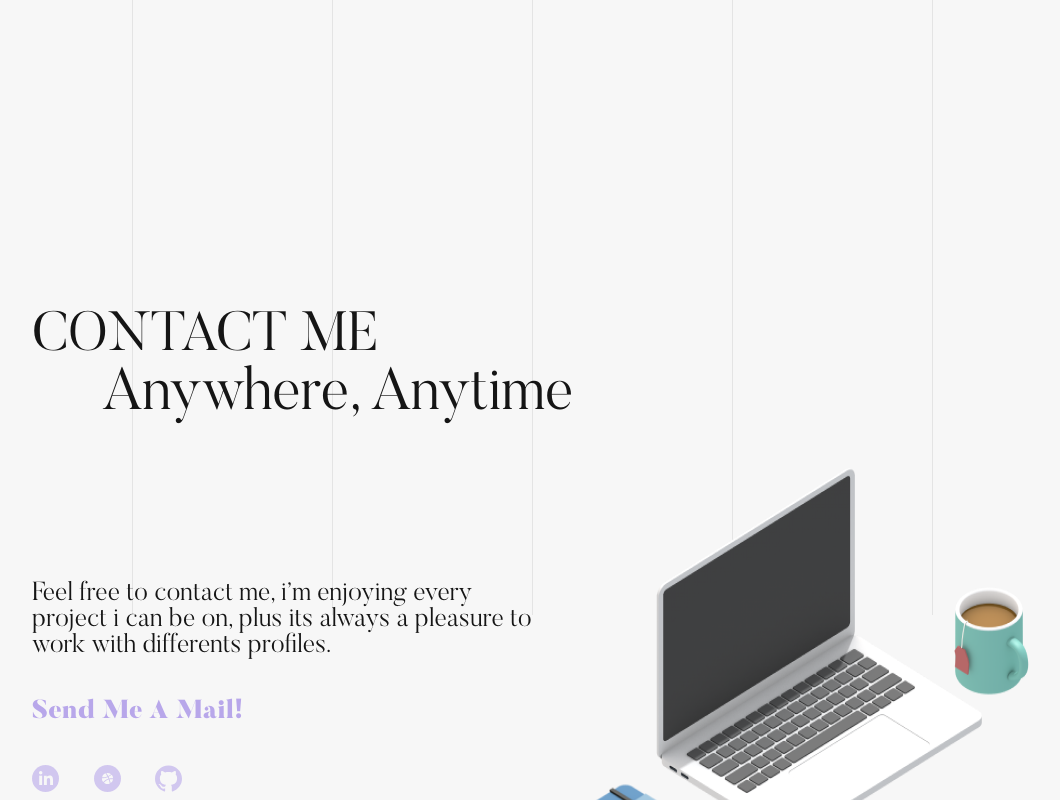
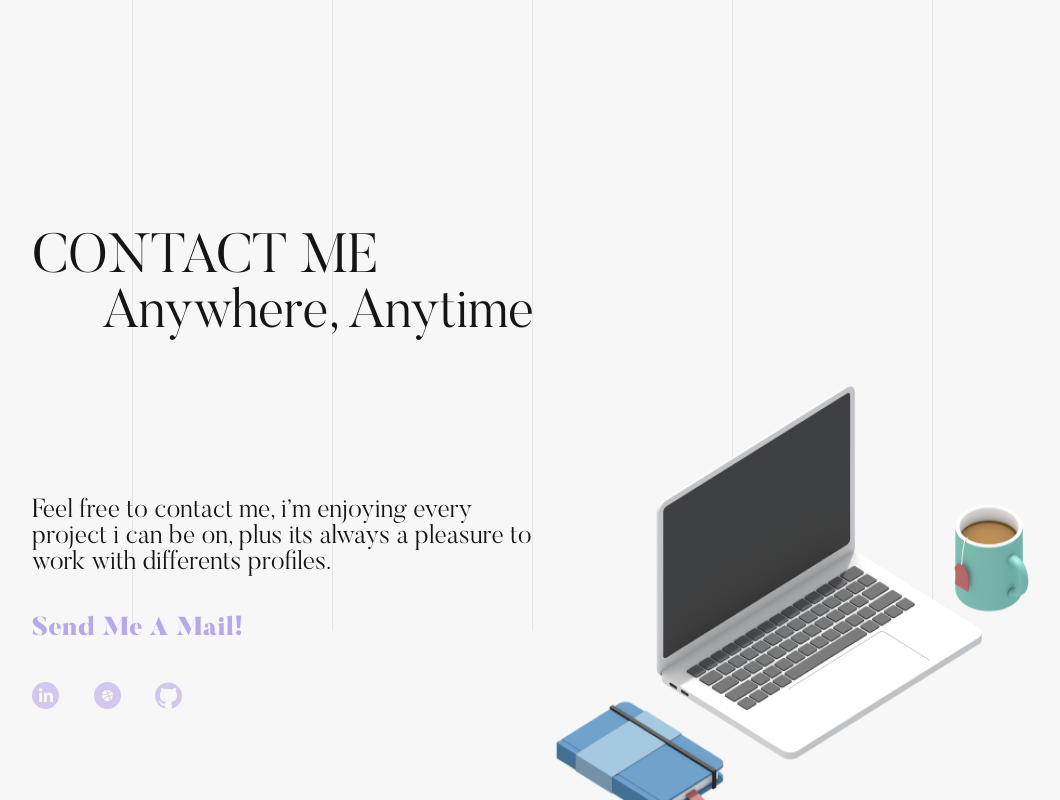
Before and after one commit to MaevaWolff/LinaBLIDI-portfolio, a React (Create React App) app: page / in a window 1280 px wide. Shown: the part 2100-2900 px from the top of the page, without its empty margins (108-1168 px from the left). Built offline with nearby package versions, Linux system fonts and the light colour scheme.

Commit message:
convert home contact scss style to styled component

```diff
--- a/src/components/HomeContact/HomeContact.component.jsx
+++ b/src/components/HomeContact/HomeContact.component.jsx
@@ -1,4 +1,11 @@
 import React from 'react';
+import styled from 'styled-components';
+import {
+  colors,
+  breakpoints,
+  fontSize,
+  titleFontSize
+} from '../../styles/config/const';
 import workingImage from '../../assets/workingImage.png';
 import linkedinSVG from '../../assets/icons/linkedin.svg';
 import dribbbleSVG from '../../assets/icons/dribbble.svg';
@@ -6,43 +13,119 @@ import githubSVG from '../../assets/icons/github.svg';
 
 export default function HomeContact() {
   return (
-    <div className='homeContact'>
-      <h2 className='homeContact__mainTitle'>contact me</h2>
-      <h3 className='homeContact__subTitle'>Anywhere, Anytime</h3>
-      <div className='homeContact__content'>
-        <div className='homeContact__infos'>
-          <p className='homeContact__text'>
+    <Container>
+      <MainTitle>contact me</MainTitle>
+      <SubTitle>Anywhere, Anytime</SubTitle>
+      <Content>
+        <div>
+          <Text>
             Feel free to contact me, i’m enjoying every project i can be on,
             plus its always a pleasure to work with differents profiles.
-          </p>
-          <p className='homeContact__mail'>Send Me A Mail!</p>
-          <div className='homeContact__socials'>
-            <a
-              className='homeContact__socialsLinks'
-              href='https://www.linkedin.com/in/lina-blidi-000aa0174/'
-            >
+          </Text>
+          <Mail>Send Me A Mail!</Mail>
+          <Socials>
+            <Links href='https://www.linkedin.com/in/lina-blidi-000aa0174/'>
               <img src={linkedinSVG} alt='socials_icon_linkedin' />
-            </a>
-            <a
-              className='homeContact__socialsLinks'
-              href='https://dribbble.com/LinaBlidi'
-            >
+            </Links>
+            <Links href='https://dribbble.com/LinaBlidi'>
               <img src={dribbbleSVG} alt='socials_icon_dribbble' />
-            </a>
-            <a
+            </Links>
+            <Links
               className='homeContact__socialsLinks'
               href='https://github.com/LinaBlidi'
             >
               <img src={githubSVG} alt='socials_icon_github' />
-            </a>
-          </div>
+            </Links>
+          </Socials>
         </div>
-        <img
-          src={workingImage}
-          alt='workingImage'
-          className='homeContact__image'
-        />
-      </div>
-    </div>
+        <Illu src={workingImage} alt='workingImage' />
+      </Content>
+    </Container>
   );
 }
+
+const Container = styled.div`
+  width: 100%;
+  height: 100vh;
+  display: flex;
+  justify-content: center;
+  flex-direction: column;
+`;
+
+const MainTitle = styled.h2`
+  font-size: ${titleFontSize.s};
+  text-transform: uppercase;
+  @media (min-width: ${breakpoints.medium}) {
+    font-size: ${titleFontSize.m};
+  }
+  @media (min-width: ${breakpoints.large}) {
+    font-size: ${titleFontSize.l};
+  }
+`;
+
+const SubTitle = styled.h3`
+  margin-left: 70px;
+  font-size: ${titleFontSize.s};
+  @media (min-width: ${breakpoints.medium}) {
+    font-size: ${titleFontSize.m};
+  }
+  @media (min-width: ${breakpoints.large}) {
+    font-size: ${titleFontSize.l};
+  }
+`;
+
+const Content = styled.div`
+  display: flex;
+  align-items: flex-start;
+  justify-content: space-between;
+  margin-top: 40px;
+  @media (min-width: ${breakpoints.medium}) {
+    align-items: center;
+  }
+`;
+
+const Text = styled.p`
+  font-size: ${fontSize.s};
+  @media (min-width: ${breakpoints.medium}) {
+    font-size: ${fontSize.m};
+  }
+  @media (min-width: ${breakpoints.large}) {
+    font-size: ${fontSize.l};
+  }
+`;
+
+const Mail = styled.p`
+color: ${colors.primaryColor};
+margin-top: 40px;
+font-weight: bold;
+font-size: ${fontSize.s};
+@media (min-width: ${breakpoints.medium}) {
+  font-size: ${fontSize.m};
+}
+@media (min-width: ${breakpoints.large}) {
+  font-size: ${fontSize.l};
+}
+}`;
+
+const Socials = styled.div`
+  display: flex;
+  justify-content: space-between;
+  margin-top: 40px;
+  width: 150px;
+`;
+
+const Links = styled.a`
+transition: 0.4s;
+&:hover {
+  transform: scale(1.4);
+`;
+
+const Illu = styled.img`
+  width: 160px;
+  @media (min-width: ${breakpoints.medium}) {
+    width: 380px;
+  }
+  @media (min-width: ${breakpoints.large}) {
+    width: 600px;
+  }
+`;
--- a/src/components/HomeContact/HomeContact.scss
+++ /dev/null
@@ -1,81 +0,0 @@
-.homeContact{
-    width: 100%;
-    margin-top: 70px;
-    @include medium{
-      margin-top: 125px;
-    }
-    @include large{
-      margin-top: 180px;
-    }
-    &__mainTitle{
-        font-size: 30px;
-        text-transform: uppercase;
-        @include medium{
-          font-size: 45px;
-        }
-        @include large{
-          font-size: 55px;
-        }
-    }
-    &__subTitle{
-      margin-left: 70px;
-      font-size: 25px;
-      @include medium{
-        font-size: 40px;
-      }
-      @include large{
-        font-size: 60px;
-      }
-    }
-    &__content{
-      display: flex;
-      align-items: flex-start;
-      justify-content: space-between;
-      margin-top: 40px;
-      @include medium{
-        align-items: center;
-      }
-    }
-    &__text{
-      font-size: 14px;
-      @include medium{
-        font-size: 20px;
-      }
-      @include large{
-        font-size: 26px;
-      }
-    }
-    &__mail{
-      font-size: 14px;
-      color: var(--primary-color);
-      margin-top: 40px;
-      font-weight: bold;
-      @include medium {
-        font-size: 20px;
-      }
-      @include medium {
-        font-size: 26px;
-      }
-    }
-    &__socials {
-      display: flex;
-      justify-content: space-between;
-      margin-top: 40px;
-      width: 150px;
-      &Links {
-        transition: 0.4s;
-        &:hover {
-          transform: scale(1.4);
-        }
-      }
-    }
-    &__image{
-      width: 160px;
-      @include medium{
-        width: 380px;
-      }
-      @include large{
-        width: 600px;
-      }
-    }
-}
--- a/src/scss/styles.scss
+++ b/src/scss/styles.scss
@@ -7,15 +7,12 @@
 
 // import all scss
 @import '../components/Alert/Alert';
-// @import '../components/Spotify/Spotify';
 
 @import '../components/Header/Header';
 
 @import '../components/IndicatorScroll/IndicatorScroll';
 @import '../components/GridsBackground/GridsBackground';
 @import '../components/HomeWorks/HomeWorks';
-// @import '../components/HomeAbout/HomeAbout';
-@import '../components/HomeContact/HomeContact';
 @import '../pages/HomePage/Home';
 
 @import '../components/WorksHero/WorksHero';
```
